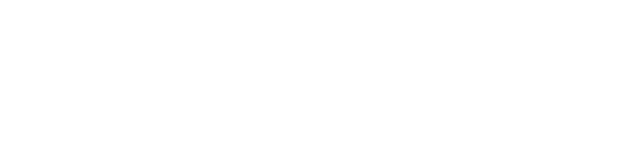
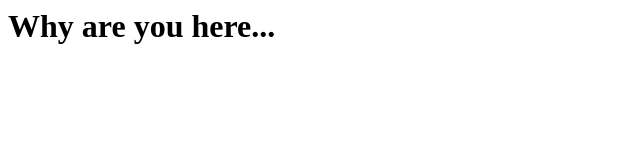
Before and after one commit to sarora620/inst377-bookrecapp, a plain HTML site: page public/404.html in a window 1280 px wide. Shown: the whole page, without its empty margins (0-640 px from the left). Drawn offline with Linux system fonts and the light colour scheme.

Commit message:
updating 404

```diff
--- a/public/404.html
+++ b/public/404.html
@@ -2,4 +2,7 @@
     <head>
         <title>404 - Page Not Found</title>
     </head>
+    <body>
+        <h1>Why are you here...</h1>
+    </body>
 </html>
```
